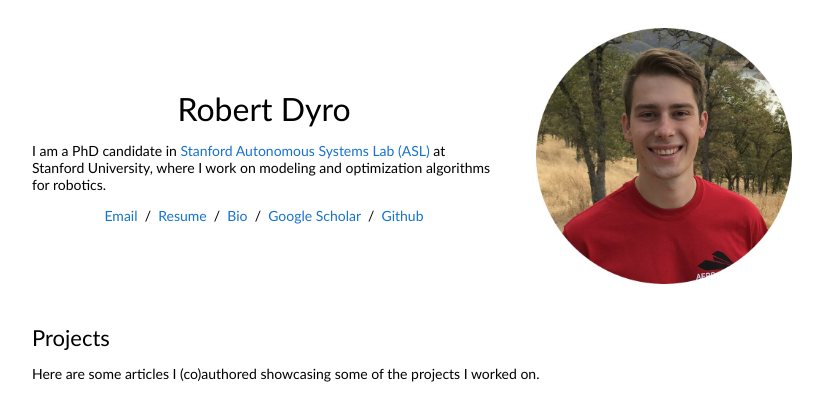
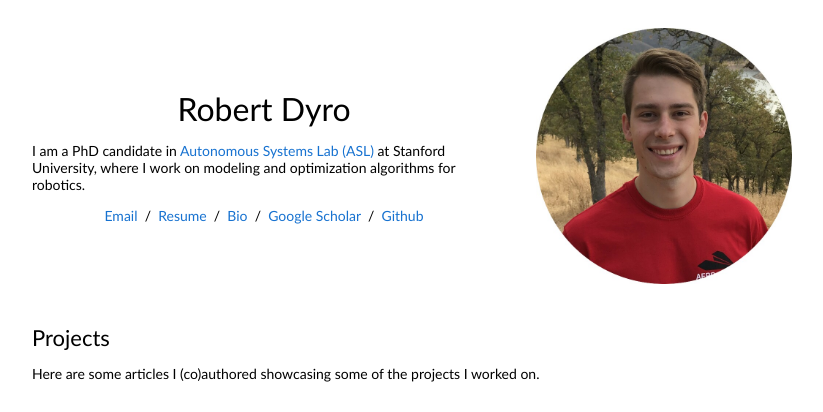
Before and after one commit to rdyro/rdyro.github.io, a plain HTML site: page index.html in a window 1280 px wide. Shown: the top 412 px of the page, without its empty margins (228-1051 px from the left). Drawn offline with Linux system fonts and the light colour scheme.

Commit message:
Synchronized build

```diff
--- a/index.html
+++ b/index.html
@@ -16,7 +16,7 @@
         <td style="padding:2.5%;width:63%;vertical-align:middle">
           <p style="text-align:center"><name>Robert Dyro</name></p>
           <p> I am a PhD candidate in <a
-            href="https://stanfordasl.github.io/"> Stanford Autonomous Systems
+            href="https://stanfordasl.github.io/">Autonomous Systems
             Lab (ASL) </a> at Stanford University, where I work on modeling
             and optimization algorithms for robotics.</p>
             <p style="text-align:center">
```
